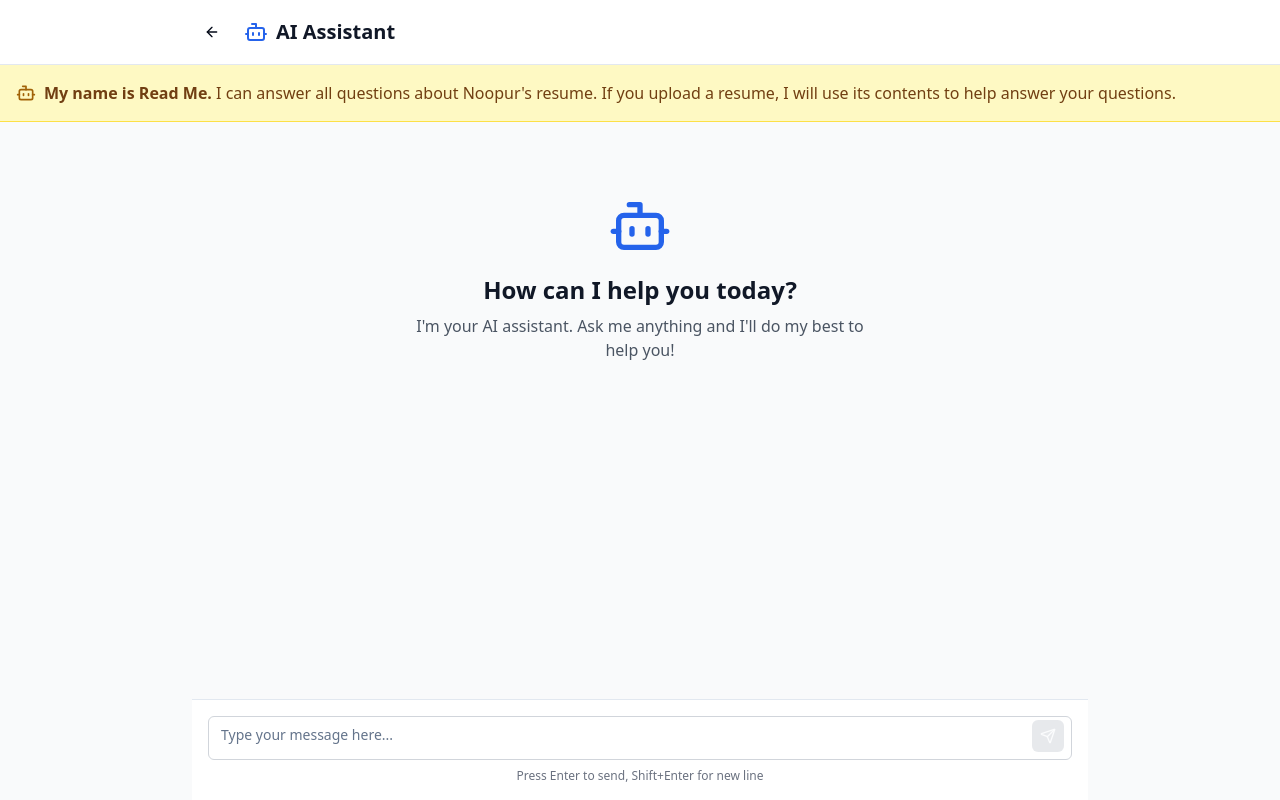
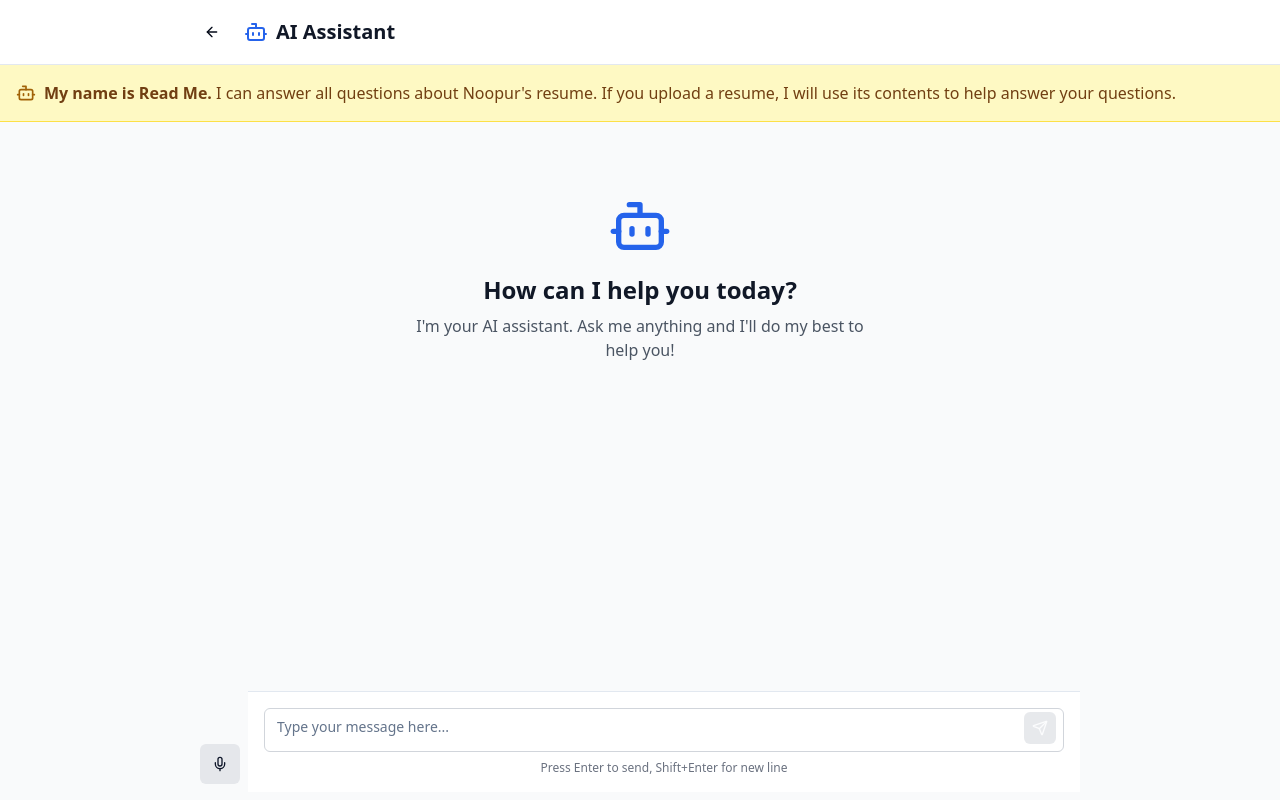
Before and after one commit to noopurr37/ai-pivot-portal, a React (Vite) app: page /chatbot in a window 1280 px wide. Built offline with nearby package versions, Linux system fonts and the light colour scheme.

Commit message:
Add voice input button to chatbot
Added a voice input button to the chatbot interface in `src/pages/Chatbot.tsx` and integrated voice input functionality using the `useVoiceInput` hook.

```diff
--- /dev/null
+++ b/src/components/chat/ChatVoiceInputButton.tsx
@@ -0,0 +1,57 @@
+
+import { useVoiceInput } from "@/hooks/useVoiceInput";
+import { Mic, MicOff } from "lucide-react";
+import { Button } from "@/components/ui/button";
+
+interface ChatVoiceInputButtonProps {
+  isLoading?: boolean;
+  onVoiceResult: (text: string) => void;
+  className?: string;
+}
+
+export default function ChatVoiceInputButton({
+  isLoading,
+  onVoiceResult,
+  className = "",
+}: ChatVoiceInputButtonProps) {
+  const {
+    isRecording,
+    isTranscribing,
+    startRecording,
+    stopRecording,
+  } = useVoiceInput({
+    onResult: (text) => {
+      onVoiceResult(text ?? "");
+    },
+  });
+
+  return (
+    <div className={"flex items-center" + (className ? " " + className : "")}>
+      <Button
+        type="button"
+        size="icon"
+        variant={isRecording ? "destructive" : "secondary"}
+        onClick={isRecording ? stopRecording : startRecording}
+        disabled={isLoading || isTranscribing}
+        aria-label={isRecording ? "Stop voice input" : "Start voice input"}
+        className={
+          isRecording
+            ? "animate-pulse bg-red-600 hover:bg-red-700"
+            : "bg-gray-200 dark:bg-gray-700 hover:bg-gray-300"
+        }
+        tabIndex={-1}
+      >
+        {isRecording ? (
+          <MicOff className="h-5 w-5" />
+        ) : (
+          <Mic className="h-5 w-5" />
+        )}
+      </Button>
+      {isTranscribing && (
+        <span className="ml-2 text-xs text-blue-600 dark:text-blue-300 animate-pulse">
+          Transcribing voice...
+        </span>
+      )}
+    </div>
+  );
+}
--- a/src/pages/Chatbot.tsx
+++ b/src/pages/Chatbot.tsx
@@ -5,12 +5,14 @@ import { useNavigate } from "react-router-dom";
 import ChatMessages from "@/components/chat/ChatMessages";
 import ChatInput from "@/components/chat/ChatInput";
 import { useChatAssistant } from "@/hooks/useChatAssistant";
+import ChatVoiceInputButton from "@/components/chat/ChatVoiceInputButton";
 
 export default function Chatbot() {
   const {
     messages,
     inputMessage,
     isLoading,
+    setInputMessage,
     handleSendMessage,
     handleKeyPress,
     handleInputChange,
@@ -56,6 +58,13 @@ export default function Chatbot() {
           isLoading={isLoading}
           messagesEndRef={messagesEndRef}
         />
+        <div className="flex gap-2 items-end px-2 pb-2">
+          <ChatVoiceInputButton
+            isLoading={isLoading}
+            onVoiceResult={setInputMessage}
+            className="mb-2"
+          />
+          <div className="flex-1">
             <ChatInput
               inputMessage={inputMessage}
               onInputChange={handleInputChange}
@@ -66,5 +75,7 @@ export default function Chatbot() {
             />
           </div>
         </div>
+      </div>
+    </div>
   );
 }
```
Lines whose indentation alone changed are shown as unchanged.
